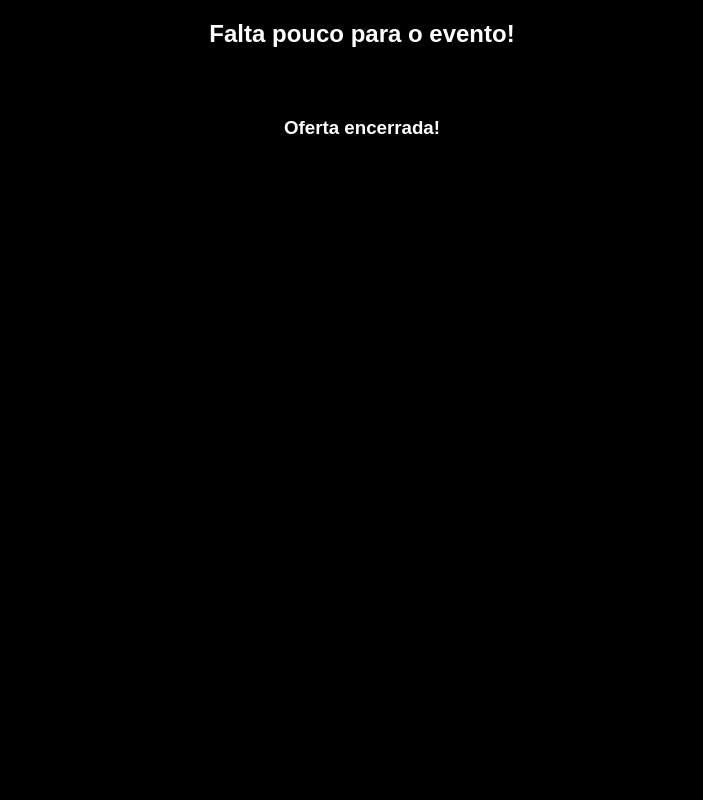
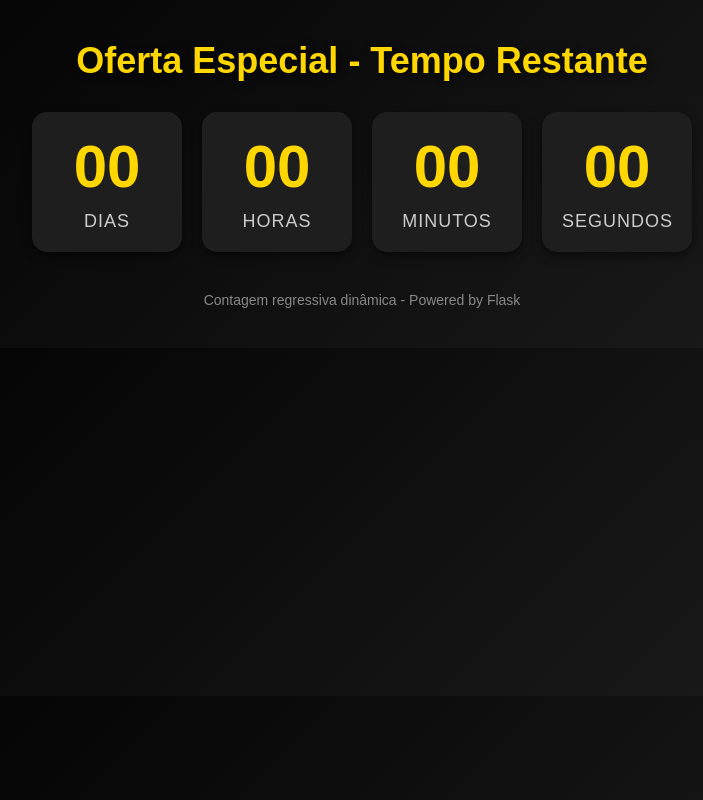
Before and after one commit to PedroH-Nunes/Countdown.io, a plain HTML site: page countdown_email/index.html in a window 1280 px wide. Shown: the whole page, without its empty margins (278-981 px from the left). Drawn offline with Linux system fonts and the light colour scheme.

Commit message:
Update countdown page title and styling

```diff
--- a/countdown_email/index.html
+++ b/countdown_email/index.html
@@ -3,17 +3,69 @@
 <html lang="pt-BR">
 <head>
 <meta charset="UTF-8">
-<title>Countdown Dinâmico</title>
+<title>Contagem Regressiva</title>
 <style>
-    body { font-family: Arial, sans-serif; background: #000; color: #fff; text-align: center; }
-    .countdown { display: flex; justify-content: center; gap: 20px; margin-top: 50px; }
-    .box { background: #1E1E1E; padding: 20px; border-radius: 15px; width: 150px; }
-    .number { font-size: 60px; font-weight: bold; }
-    .label { font-size: 20px; margin-top: 10px; }
+    /* Reset básico */
+    * { margin: 0; padding: 0; box-sizing: border-box; }
+
+    body {
+        font-family: 'Arial', sans-serif;
+        background: linear-gradient(135deg, #000000, #1E1E1E);
+        color: #fff;
+        text-align: center;
+        padding: 40px;
+    }
+
+    h1 {
+        font-size: 36px;
+        margin-bottom: 20px;
+        color: #FFD700;
+        text-shadow: 2px 2px 8px rgba(0,0,0,0.6);
+    }
+
+    .countdown {
+        display: flex;
+        justify-content: center;
+        gap: 20px;
+        margin-top: 30px;
+        flex-wrap: wrap;
+    }
+
+    .box {
+        background: #1E1E1E;
+        padding: 20px;
+        border-radius: 15px;
+        width: 150px;
+        box-shadow: 0 4px 10px rgba(0,0,0,0.5);
+        transition: transform 0.3s ease;
+    }
+
+    .box:hover {
+        transform: scale(1.05);
+    }
+
+    .number {
+        font-size: 60px;
+        font-weight: bold;
+        color: #FFD700;
+    }
+
+    .label {
+        font-size: 18px;
+        margin-top: 10px;
+        color: #ccc;
+        letter-spacing: 1px;
+    }
+
+    footer {
+        margin-top: 40px;
+        font-size: 14px;
+        color: #888;
+    }
 </style>
 </head>
 <body>
-<h2>Falta pouco para o evento!</h2>
+    <h1>Oferta Especial - Tempo Restante</h1>
     <div class="countdown">
         <div class="box"><div id="days" class="number">00</div><div class="label">DIAS</div></div>
         <div class="box"><div id="hours" class="number">00</div><div class="label">HORAS</div></div>
@@ -21,16 +73,18 @@
         <div class="box"><div id="seconds" class="number">00</div><div class="label">SEGUNDOS</div></div>
     </div>
 
+    <footer>Contagem regressiva dinâmica - Powered by Flask</footer>
+
 <script>
 const params = new URLSearchParams(window.location.search);
-const endDate = new Date(params.get("end") || "2025-11-25T15:36:00").getTime();
+const endDate = new Date(params.get("end") || "2025-12-31T23:59:59").getTime();
 
 function updateCountdown() {
     const now = new Date().getTime();
     const diff = endDate - now;
 
     if (diff <= 0) {
-        document.querySelector(".countdown").innerHTML = "<h3>Oferta encerrada!</h3>";
+        document.querySelector(".countdown").innerHTML = "<h2 style='color:#FF0000;'>Oferta encerrada!</h2>";
         return;
     }
 
@@ -39,10 +93,7 @@ function updateCountdown() {
     const minutes = Math.floor((diff % (1000 * 60 * 60)) / (1000 * 60));
     const seconds = Math.floor((diff % (1000 * 60)) / 1000);
 
-    document.getElementById("days").textContent = String(days).padStart(2, '0');
-    document.getElementById("hours").textContent = String(hours).padStart(2, '0');
-    document.getElementById("minutes").textContent = String(minutes).padStart(2, '0');
-    document.getElementById("seconds").textContent = String(seconds).padStart(2, '0');
+   ").textContent = String(seconds).padStart(2, '0');
 }
 
 setInterval(updateCountdown, 1000);
```
Lines whose indentation alone changed are shown as unchanged.
